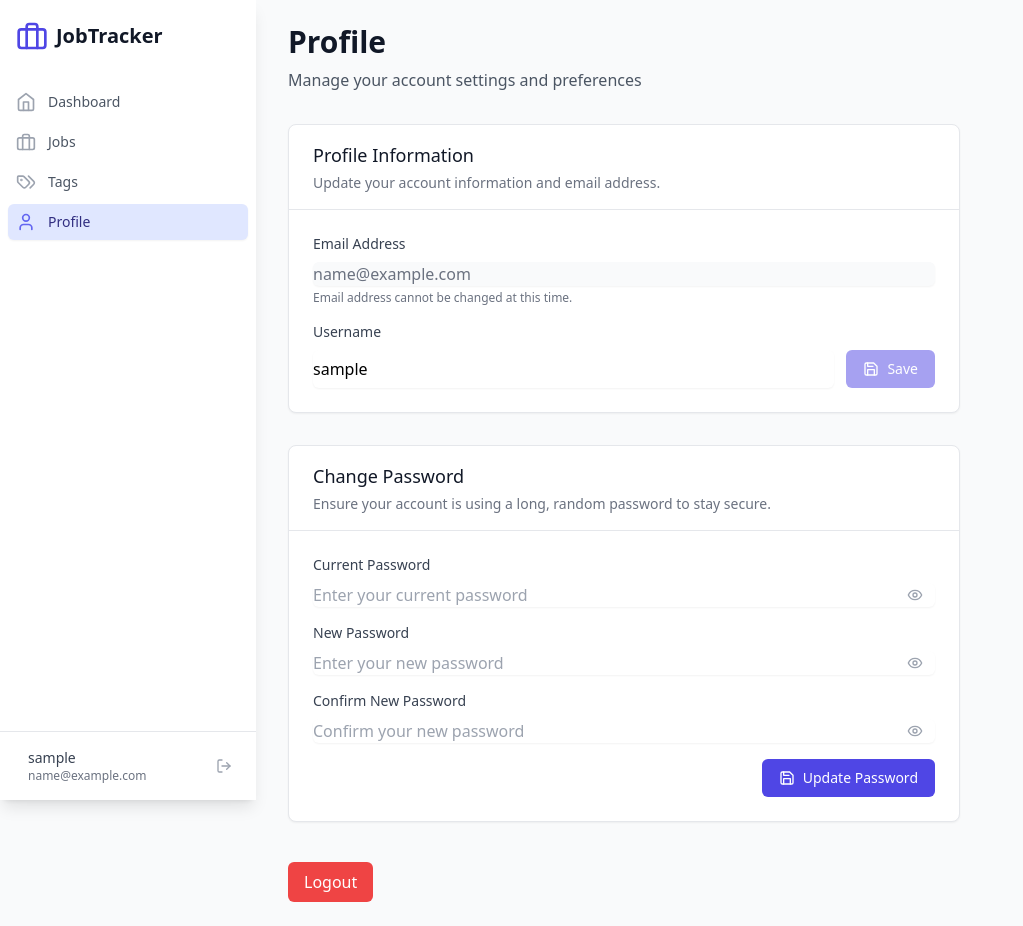
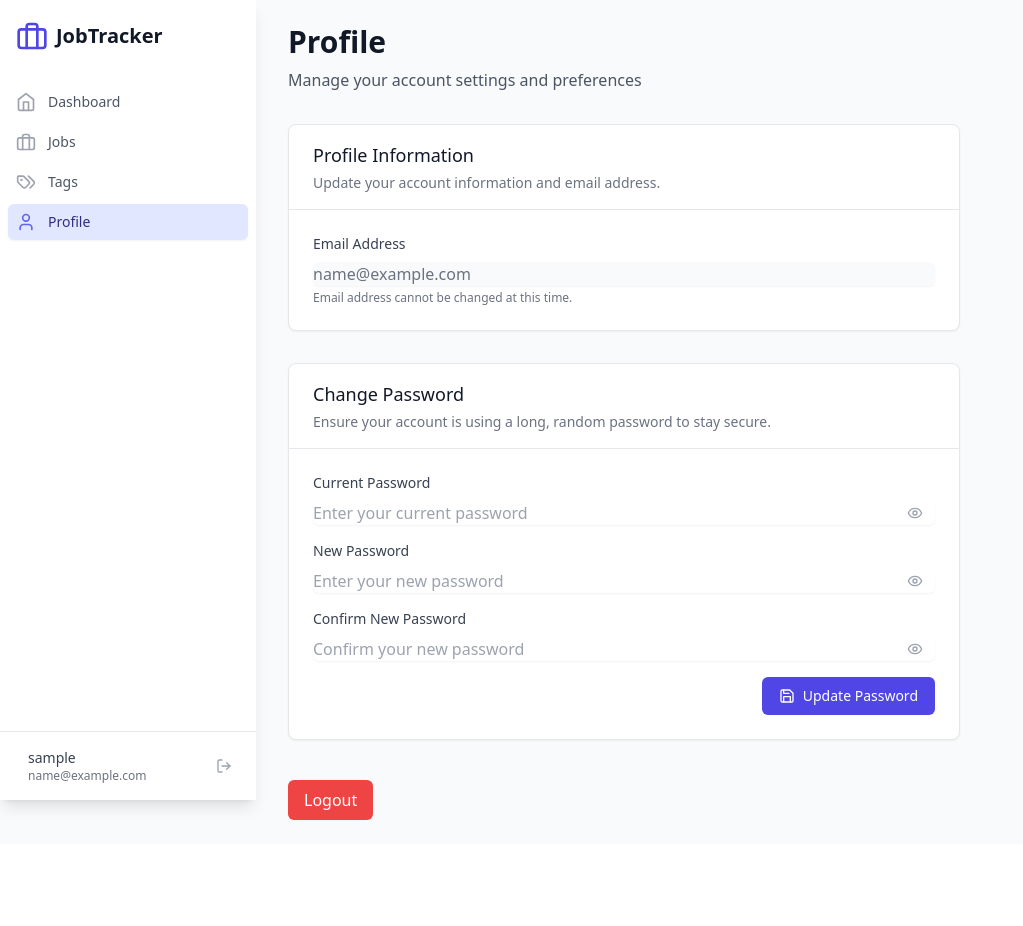
Before and after one commit to maeganliew/TrackYourOffer, a React (Vite) app in the folder frontend/: page /profile in a window 1280 px wide. Shown: the whole page, without its empty margins (0-1023 px from the left). After the commit the page ends 844 px from the top, so only its background shows below. Built offline with nearby package versions, Linux system fonts and the light colour scheme; sample sign-in values are in the browser's storage.

Commit message:
remove username update

```diff
--- a/frontend/src/components/ProfileForm.tsx
+++ b/frontend/src/components/ProfileForm.tsx
@@ -4,20 +4,15 @@ import { User } from '../types';
 
 interface ProfileFormProps {
   user: User;
-  onUpdateUsername: (username: string) => Promise<void>;
   onUpdatePassword: (currentPassword: string, newPassword: string) => Promise<void>;
   isLoading?: boolean;
 }
 
 const ProfileForm: React.FC<ProfileFormProps> = ({
   user,
-  onUpdateUsername,
   onUpdatePassword,
   isLoading = false,
 }) => {
-  const [usernameData, setUsernameData] = useState({
-    username: user.username,
-  });
 
   const [passwordData, setPasswordData] = useState({
     currentPassword: '',
@@ -31,19 +26,7 @@ const ProfileForm: React.FC<ProfileFormProps> = ({
     confirm: false,
   });
 
-  const [isUpdatingUsername, setIsUpdatingUsername] = useState(false);
   const [isUpdatingPassword, setIsUpdatingPassword] = useState(false);
-
-  const handleUsernameSubmit = async (e: React.FormEvent) => {
-    e.preventDefault();
-    setIsUpdatingUsername(true);
-
-    try {
-      await onUpdateUsername(usernameData.username);
-    } finally {
-      setIsUpdatingUsername(false);
-    }
-  };
 
   const handlePasswordSubmit = async (e: React.FormEvent) => {
     e.preventDefault();
@@ -71,10 +54,6 @@ const ProfileForm: React.FC<ProfileFormProps> = ({
     } finally {
       setIsUpdatingPassword(false);
     }
-  };
-
-  const handleUsernameChange = (e: React.ChangeEvent<HTMLInputElement>) => {
-    setUsernameData({ username: e.target.value });
   };
 
   const handlePasswordChange = (e: React.ChangeEvent<HTMLInputElement>) => {
@@ -111,41 +90,6 @@ const ProfileForm: React.FC<ProfileFormProps> = ({
               Email address cannot be changed at this time.
             </p>
           </div>
-
-          <form onSubmit={handleUsernameSubmit}>
-            <div>
-              <label htmlFor="username" className="block text-sm font-medium text-gray-700 mb-2">
-                Username
-              </label>
-              <div className="flex space-x-3">
-                <input
-                  type="text"
-                  id="username"
-                  value={usernameData.username}
-                  onChange={handleUsernameChange}
-                  className="flex-1 border-gray-300 rounded-md shadow-sm focus:ring-indigo-500 focus:border-indigo-500 transition-colors"
-                  placeholder="Enter your username"
-                />
-                <button
-                  type="submit"
-                  disabled={isUpdatingUsername || isLoading || usernameData.username === user.username}
-                  className="inline-flex items-center px-4 py-2 text-sm font-medium text-white bg-indigo-600 border border-transparent rounded-md hover:bg-indigo-700 focus:outline-none focus:ring-2 focus:ring-offset-2 focus:ring-indigo-500 disabled:opacity-50 disabled:cursor-not-allowed transition-colors"
-                >
-                  {isUpdatingUsername ? (
-                    <>
-                      <div className="w-4 h-4 border-2 border-white border-t-transparent rounded-full animate-spin mr-2"></div>
-                      Updating...
-                    </>
-                  ) : (
-                    <>
-                      <Save className="h-4 w-4 mr-2" />
-                      Save
-                    </>
-                  )}
-                </button>
-              </div>
-            </div>
-          </form>
         </div>
       </div>
 
```
